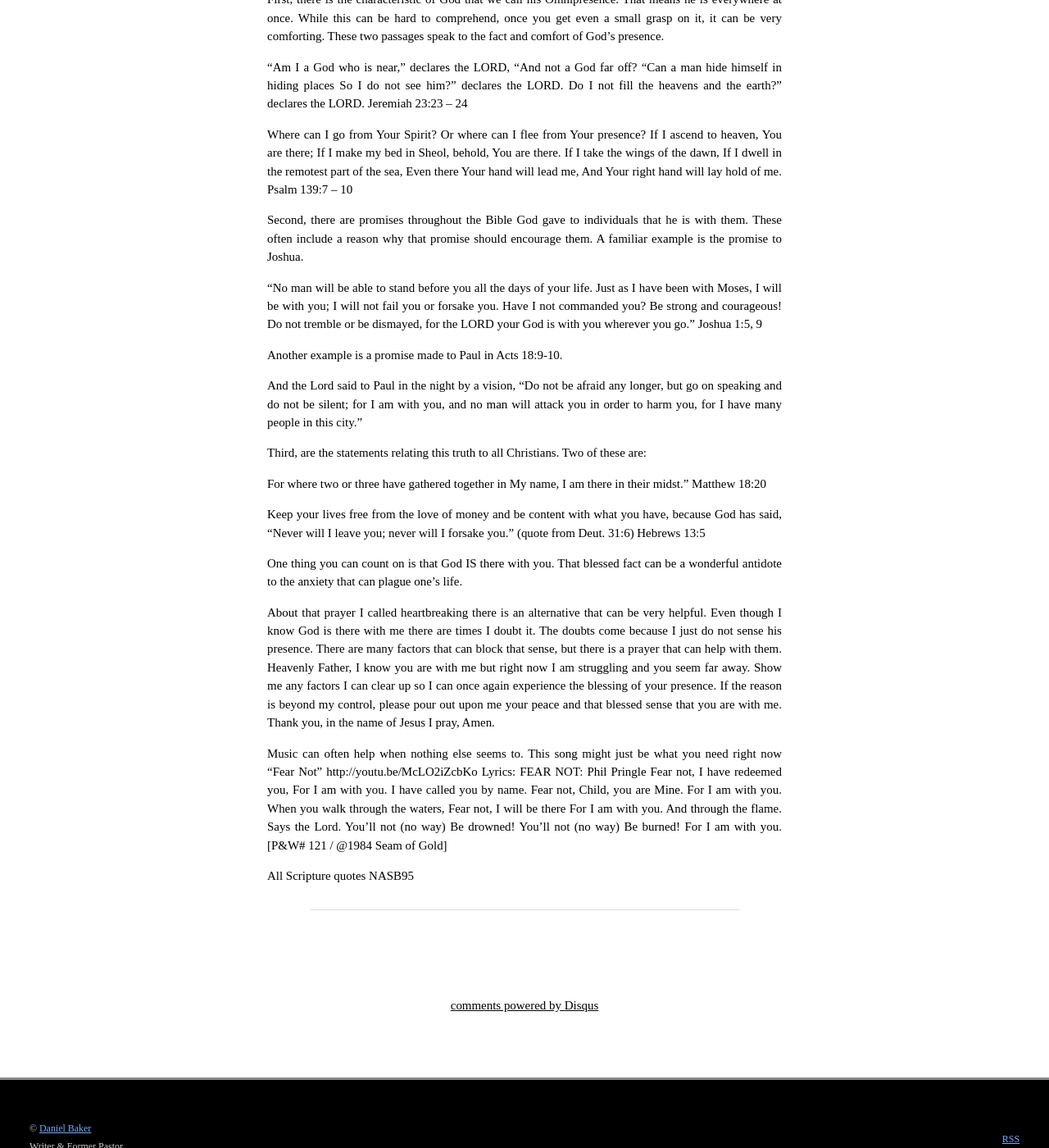
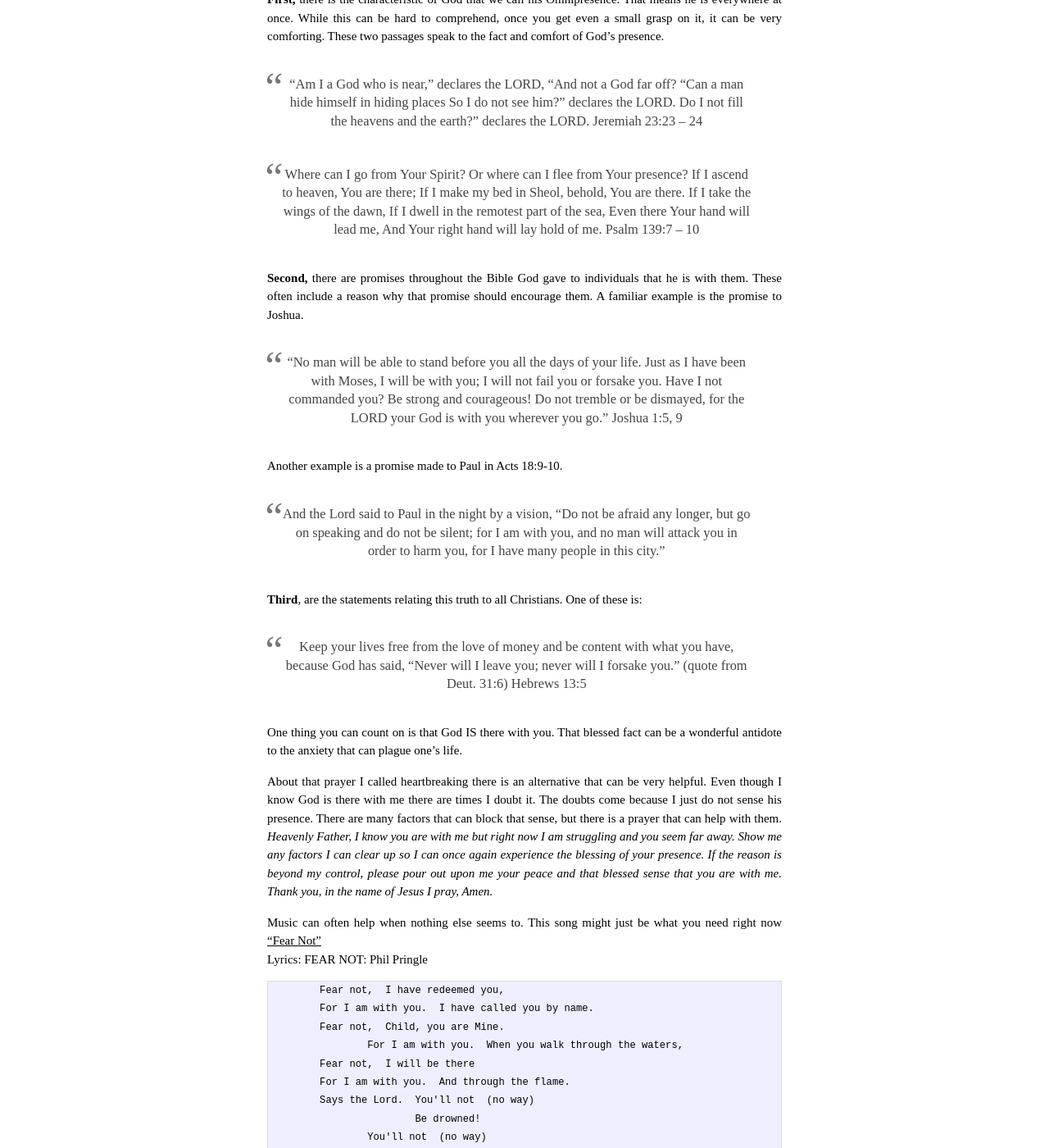
Before and after one commit to dbb1292/dbb1292.github.io, a Jekyll site: the page built from _posts/2014-08-09-Fear-Not-Reason-1.md, in a window 1280 px wide and 1400 px high, scrolled down 655 px. Shown: the whole window at 82% size. Built offline with Jekyll 4.4.1, drawn with Linux system fonts in a browser that asks for light colours; some web fonts are replaced; Markdown is read by kramdown in place of the engine named in the settings; comment, search, counter and statistics services are not loaded; some of the changed text lies outside the part shown.

Commit message:
Updated 2014-08-09-Fear-Not-Reason-1.md

```diff
--- a/_posts/2014-08-09-Fear-Not-Reason-1.md
+++ b/_posts/2014-08-09-Fear-Not-Reason-1.md
@@ -14,49 +16,47 @@ Let’s face it there are plenty of reasons to be afraid. Yet God tells us repea
 
 In Isaiah 41:10 God tells the Jewish people to “Fear Not” and gives them 4 reasons why they do not need to be fearful. Look with me at the first of those reasons.
 
-Reason #1 – “Do not fear, for I am with you;” Isaiah 41:10a
+**Reason #1 – “Do not fear, for I am with you;”** Isaiah 41:10a
 
 One common prayer that I find heartbreaking is the plea “God, please be with me or ____!” What makes it so sad is the fact that it is so unnecessary. God has repeatedly promised that he is with us.
 
-First, there is the characteristic of God that we call his Omnipresence. That means he is everywhere at once. While this can be hard to comprehend, once you get even a small grasp on it, it can be very comforting. These two passages speak to the fact and comfort of God’s presence.
+**First,** there is the characteristic of God that we call his Omnipresence. That means he is everywhere at once. While this can be hard to comprehend, once you get even a small grasp on it, it can be very comforting. These two passages speak to the fact and comfort of God’s presence.
 
-“Am I a God who is near,” declares the LORD, “And not a God far off? “Can a man hide himself in hiding places So I do not see him?” declares the LORD. Do I not fill the heavens and the earth?” declares the LORD. Jeremiah 23:23 – 24
+> “Am I a God who is near,” declares the LORD, “And not a God far off? “Can a man hide himself in hiding places So I do not see him?” declares the LORD. Do I not fill the heavens and the earth?” declares the LORD. Jeremiah 23:23 – 24
 
-Where can I go from Your Spirit? Or where can I flee from Your presence? If I ascend to heaven, You are there; If I make my bed in Sheol, behold, You are there. If I take the wings of the dawn, If I dwell in the remotest part of the sea, Even there Your hand will lead me, And Your right hand will lay hold of me.  Psalm 139:7 – 10
+> Where can I go from Your Spirit? Or where can I flee from Your presence? If I ascend to heaven, You are there; If I make my bed in Sheol, behold, You are there. If I take the wings of the dawn, If I dwell in the remotest part of the sea, Even there Your hand will lead me, And Your right hand will lay hold of me.  Psalm 139:7 – 10
 
-Second, there are promises throughout the Bible God gave to individuals that he is with them. These often include a reason why that promise should encourage them. A familiar example is the promise to Joshua.
+**Second,** there are promises throughout the Bible God gave to individuals that he is with them. These often include a reason why that promise should encourage them. A familiar example is the promise to Joshua.
 
- “No man will be able to stand before you all the days of your life. Just as I have been with Moses, I will be with you; I will not fail you or forsake you. Have I not commanded you? Be strong and courageous! Do not tremble or be dismayed, for the LORD your God is with you wherever you go.” Joshua 1:5, 9
+ > “No man will be able to stand before you all the days of your life. Just as I have been with Moses, I will be with you; I will not fail you or forsake you. Have I not commanded you? Be strong and courageous! Do not tremble or be dismayed, for the LORD your God is with you wherever you go.” Joshua 1:5, 9
 
 Another example is a promise made to Paul in Acts 18:9-10.
 
-And the Lord said to Paul in the night by a vision, “Do not be afraid any longer, but go on speaking and do not be silent; for I am with you, and no man will attack you in order to harm you, for I have many people in this city.”
+> And the Lord said to Paul in the night by a vision, “Do not be afraid any longer, but go on speaking and do not be silent; for I am with you, and no man will attack you in order to harm you, for I have many people in this city.”
 
-Third, are the statements relating this truth to all Christians. Two of these are:
+**Third**, are the statements relating this truth to all Christians. One of these is:
 
-For where two or three have gathered together in My name, I am there in their midst.” Matthew 18:20
-
-Keep your lives free from the love of money and be content with what you have, because God has said, “Never will I leave you; never will I forsake you.” (quote from Deut. 31:6) Hebrews 13:5
+> Keep your lives free from the love of money and be content with what you have, because God has said, “Never will I leave you; never will I forsake you.” (quote from Deut. 31:6) Hebrews 13:5
 
 One thing you can count on is that God IS there with you. That blessed fact can be a wonderful antidote to the anxiety that can plague one’s life.
 
-About that prayer I called heartbreaking there is an alternative that can be very helpful. Even though I know God is there with me there are times I doubt it. The doubts come because I just do not sense his presence. There are many factors that can block that sense, but there is a prayer that can help with them.
-	Heavenly Father, I know you are with me but right now I am struggling and you seem far away. Show me any factors I can clear up so I can once again experience the blessing of your presence. If the reason is beyond my control, please pour out upon me your peace and that blessed sense that you are with me. Thank you, in the name of Jesus I pray, Amen.
+About that prayer I called heartbreaking there is an alternative that can be very helpful. Even though I know God is there with me there are times I doubt it. The doubts come because I just do not sense his presence. There are many factors that can block that sense, but there is a prayer that can help with them. _Heavenly Father, I know you are with me but right now I am struggling and you seem far away. Show me any factors I can clear up so I can once again experience the blessing of your presence. If the reason is beyond my control, please pour out upon me your peace and that blessed sense that you are with me. Thank you, in the name of Jesus I pray, Amen._
 
 
-Music can often help when nothing else seems to. This song might just be what you need right now "Fear Not"    http://youtu.be/McLO2iZcbKo
+Music can often help when nothing else seems to. This song might just be what you need right now ["Fear Not"](http://youtu.be/McLO2iZcbKo)
 Lyrics: FEAR NOT:  Phil Pringle
-	Fear not,  I have redeemed you,
-	For I am with you.  I have called you by name.
-	Fear not,  Child, you are Mine.
-	For I am with you.  When you walk through the waters,
-	Fear not,  I will be there
-	For I am with you.  And through the flame.
-	Says the Lord.  You'll not  (no way)
-		Be drowned!
-		You'll not  (no way)
-		Be burned!
-		For I am with you.
-	[P&W# 121 / @1984 Seam of Gold]
+
+		Fear not,  I have redeemed you,
+    	For I am with you.  I have called you by name.
+    	Fear not,  Child, you are Mine.
+   		For I am with you.  When you walk through the waters,
+    	Fear not,  I will be there
+    	For I am with you.  And through the flame.
+    	Says the Lord.  You'll not  (no way)
+    			Be drowned!
+        		You'll not  (no way)
+        		Be burned!
+        		For I am with you.
+        	[P&W# 121 / @1984 Seam of Gold]
 
 All Scripture quotes NASB95
```
Also changed, not shown: other parts of _posts/2014-08-09-Fear-Not-Reason-1.md (+5 -3 lines).
